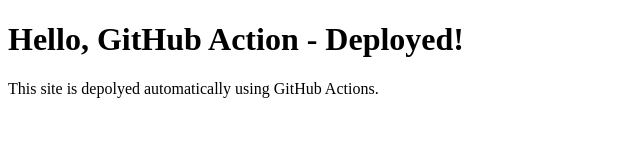
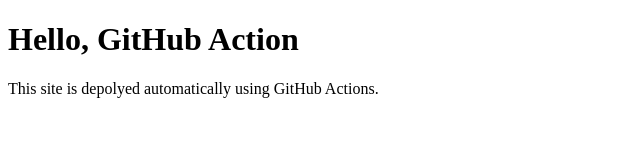
Before and after one commit to Vaishnavi2003-ECE/gh-deployment-workflow, a plain HTML site: page index.html in a window 1280 px wide. Shown: the whole page, without its empty margins (0-640 px from the left). Drawn offline with Linux system fonts and the light colour scheme.

Commit message:
Update index.html

```diff
--- a/index.html
+++ b/index.html
@@ -5,7 +5,7 @@
     <title>GitHub Action Demo</title>
   </head>
   <body>
-    <h1>Hello, GitHub Action - Deployed!</h1>
+    <h1>Hello, GitHub Action</h1>
     <p>This site is depolyed automatically using GitHub Actions.</p>
   </body>
 </html>
```
